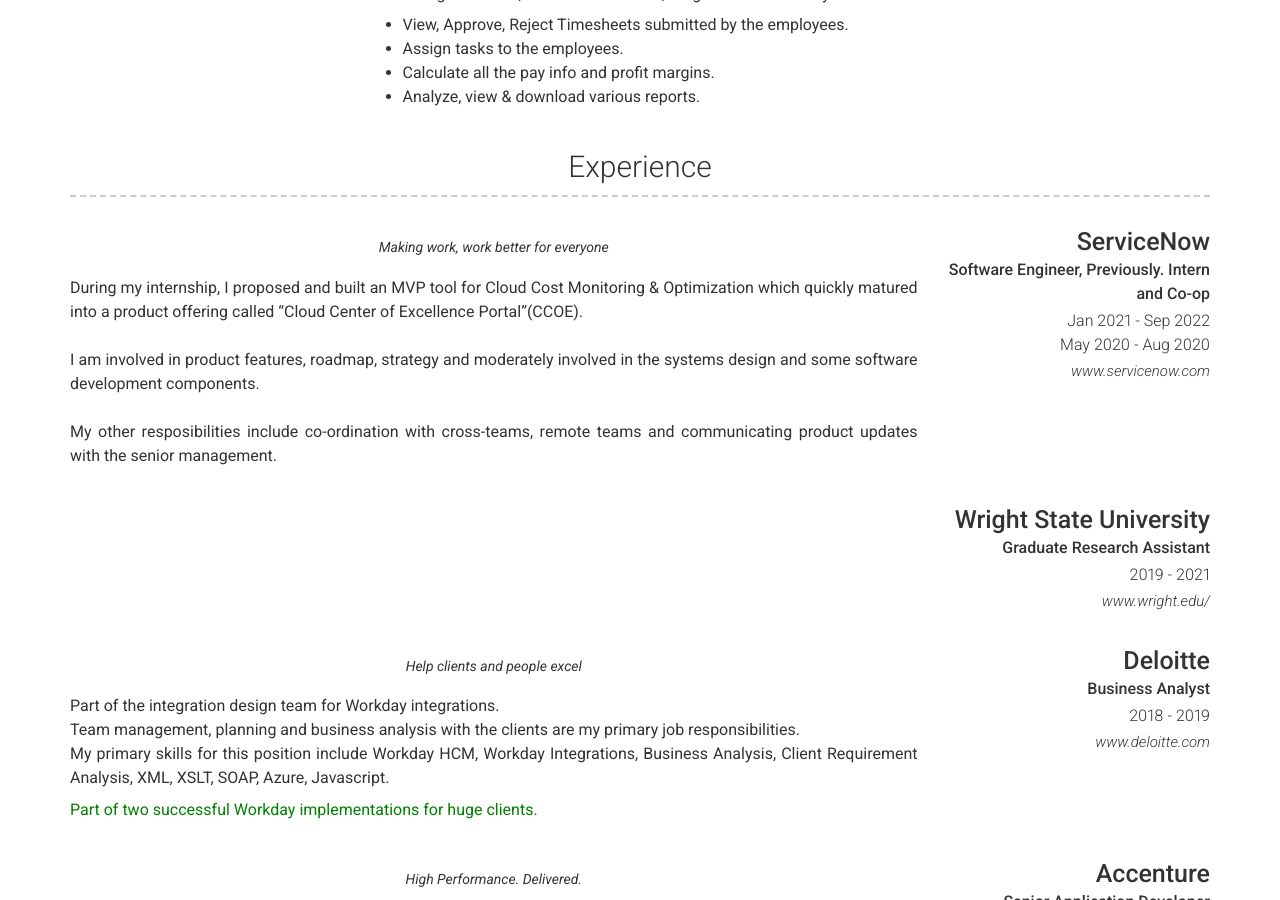
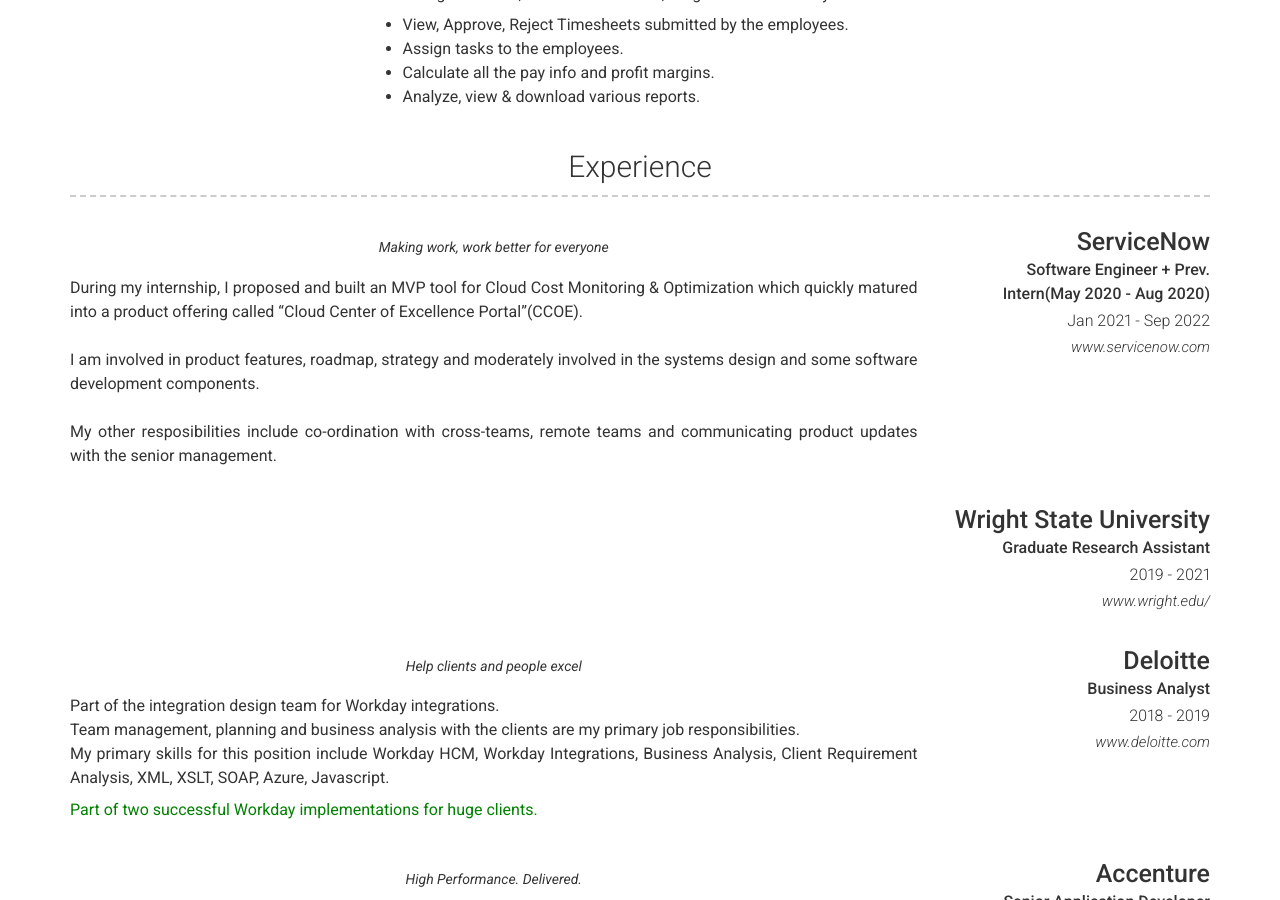
Before and after one commit to medhachaitanya/medhachaitanya.github.io, a Jekyll site: the page built from index.md, in a window 1280 px wide and 900 px high, scrolled down 989 px. Built offline with Jekyll 4.4.1, drawn with Linux system fonts in a browser that asks for light colours; nearby versions of some CDN libraries.

Commit message:
Update _config.yml

```diff
--- a/_config.yml
+++ b/_config.yml
@@ -120,8 +120,8 @@
     content:
       - layout: right
         title: ServiceNow
-        sub_title: Software Engineer, Previously. Intern and Co-op
-        caption: Jan 2021 - Sep 2022 <br/> May 2020 - Aug 2020
+        sub_title: Software Engineer + Prev. Intern(May 2020 - Aug 2020)
+        caption: Jan 2021 - Sep 2022
         link: www.servicenow.com
         quote: >
           Making work, work better for everyone
```
